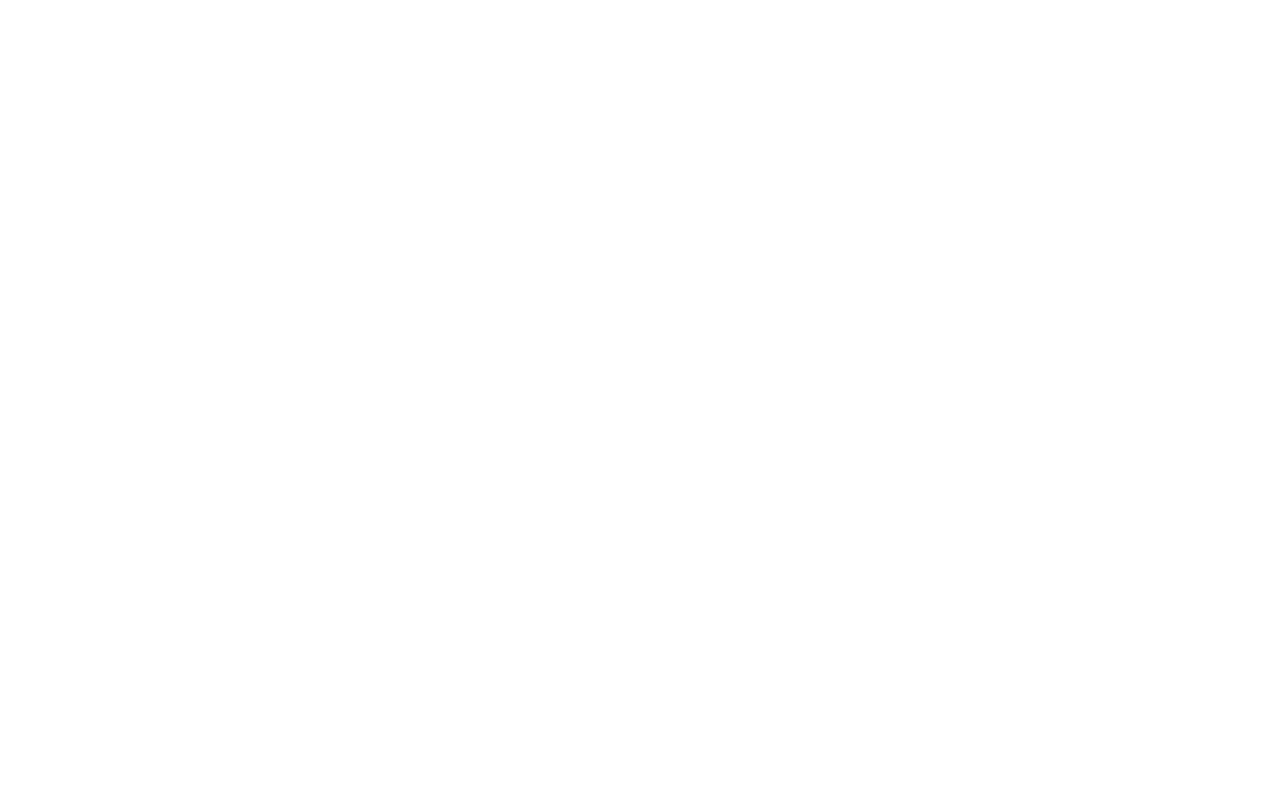
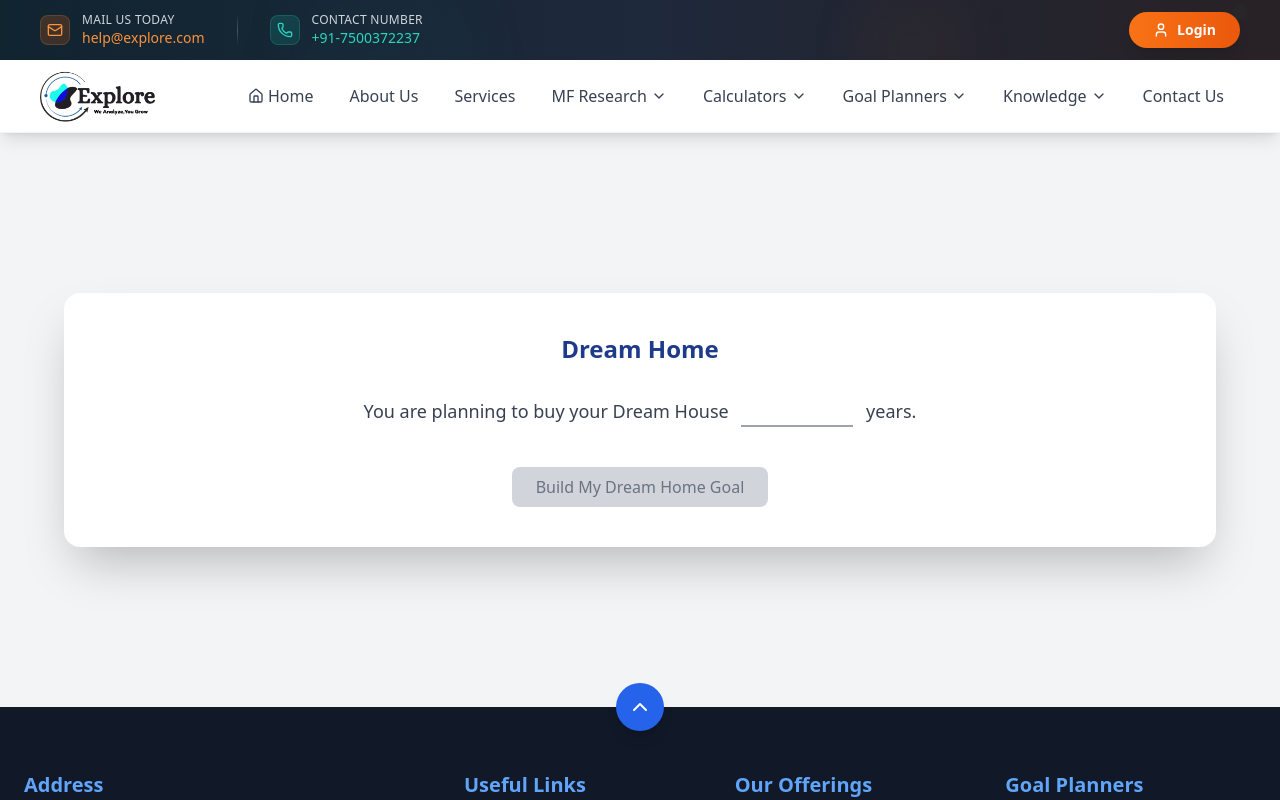
Before and after one commit to Krishyadav123/Explore-website, a React (Vite) app: page /goal/home in a window 1280 px wide. Before the commit this address had no page. Shown: the top 800 px of the page. Built offline with nearby package versions, Linux system fonts and the light colour scheme.

Commit message:
feat: Add DreamHome component and form for goal planning

```diff
--- /dev/null
+++ b/src/pages/GoalPlanners/DreamHome/Components/DreamHomeForm.jsx
@@ -0,0 +1,147 @@
+import React, { useState } from "react";
+import { motion, AnimatePresence } from "framer-motion";
+
+const DreamHomeForm = () => {
+  const [form, setForm] = useState({
+    years: "",
+    cost: "",
+    inflation: "",
+    goalName: "",
+    risk: "",
+  });
+
+  const handleChange = (e) => {
+    setForm({ ...form, [e.target.name]: e.target.value });
+  };
+
+  // ✅ Check if all fields are filled
+  const isFormComplete =
+    form.years && form.cost && form.inflation && form.goalName;
+
+  return (
+    <div className="bg-gray-100 py-40 flex items-center justify-center">
+      <div className="max-w-6xl w-full mx-auto p-10 bg-white shadow-2xl rounded-2xl">
+        <h2 className="text-2xl font-bold text-center text-blue-900 mb-8">
+          Dream Home
+        </h2>
+
+        <div className="space-y-8 text-center text-gray-700">
+          {/* Step 1 */}
+          <p className="text-lg">
+            You are planning to buy your Dream House{" "}
+            <input
+              type="number"
+              name="years"
+              value={form.years}
+              onChange={handleChange}
+              className="border-b-2 border-gray-400 focus:outline-none w-28 text-center mx-2"
+            />{" "}
+            years.
+          </p>
+
+          {/* Step 2 */}
+          <AnimatePresence>
+            {form.years && (
+              <motion.div
+                key="step2"
+                initial={{ opacity: 0, y: 20 }}
+                animate={{ opacity: 1, y: 0 }}
+                exit={{ opacity: 0, y: -20 }}
+                transition={{ duration: 0.5 }}
+              >
+                <p className="text-lg">
+                  The cost of this House would be around ₹{" "}
+                  <input
+                    type="number"
+                    name="cost"
+                    value={form.cost}
+                    onChange={handleChange}
+                    className="border-b-2 border-gray-400 focus:outline-none w-28 text-center mx-2"
+                  />{" "}
+                  in today's value.
+                </p>
+              </motion.div>
+            )}
+          </AnimatePresence>
+
+          {/* Step 3 */}
+          <AnimatePresence>
+            {form.cost && (
+              <motion.div
+                key="step3"
+                initial={{ opacity: 0, y: 20 }}
+                animate={{ opacity: 1, y: 0 }}
+                exit={{ opacity: 0, y: -20 }}
+                transition={{ duration: 0.5 }}
+              >
+                <p className="text-lg">
+                  You assume the inflation to be{" "}
+                  <input
+                    type="number"
+                    name="inflation"
+                    value={form.inflation}
+                    onChange={handleChange}
+                    className="border-b-2 border-gray-400 focus:outline-none w-24 text-center mx-2"
+                  />{" "}
+                  % and You would like to name this goal as{" "}
+                  <input
+                    type="text"
+                    name="goalName"
+                    value={form.goalName}
+                    onChange={handleChange}
+                    className="border-b-2 border-gray-400 focus:outline-none w-32 text-center mx-2"
+                  />
+                </p>
+              </motion.div>
+            )}
+          </AnimatePresence>
+
+          {/* Step 4 */}
+          <AnimatePresence>
+            {form.inflation && form.goalName && (
+              <motion.div
+                key="step4"
+                initial={{ opacity: 0, y: 20 }}
+                animate={{ opacity: 1, y: 0 }}
+                exit={{ opacity: 0, y: -20 }}
+                transition={{ duration: 0.5 }}
+              >
+                <p className="text-lg">
+                  You can take{" "}
+                  <select
+                    name="risk"
+                    value={form.risk}
+                    onChange={handleChange}
+                    className="border-b-2 border-gray-400 focus:outline-none mx-2 px-5"
+                  >
+                    {/* <option value="">Select</option> */}
+                    <option value="Conservative">Conservative</option>
+                    <option value="Moderate">Moderate</option>
+                    <option value="Aggressive">Aggressive</option>
+                  </select>{" "}
+                  risk with your investments.
+                </p>
+              </motion.div>
+            )}
+          </AnimatePresence>
+        </div>
+
+        {/* ✅ Final Button (always visible, but disabled until complete) */}
+        <div className="pt-10 text-center">
+          <button
+            disabled={!isFormComplete}
+            className={`px-6 py-2 rounded-lg transition ${
+              isFormComplete
+                ? "bg-orange-500 text-white hover:bg-orange-600"
+                : "bg-gray-300 text-gray-500 cursor-not-allowed"
+            }`}
+          >
+            Build My Dream Home Goal
+          </button>
+        </div>
+      </div>
+    </div>
+  );
+};
+
+export default DreamHomeForm;
--- /dev/null
+++ b/src/pages/GoalPlanners/DreamHome/DreamHome.jsx
@@ -0,0 +1,16 @@
+import Footer from '@/component/Footer'
+import Navbar from '@/component/Navbar'
+import React from 'react'
+import DreamHomeForm from './Components/DreamHomeForm'
+
+const DreamHome = () => {
+  return (
+    <div>
+        <Navbar/>
+        <DreamHomeForm/>
+        <Footer/>
+    </div>
+  )
+}
+
+export default DreamHome
--- a/src/routes/routes.jsx
+++ b/src/routes/routes.jsx
@@ -2,6 +2,7 @@
 import Blog from '@/pages/Blog/Blog'
 import Carousel from '@/pages/Carousel'
 import Contact from '@/pages/Contact/Contact'
+import DreamHome from '@/pages/GoalPlanners/DreamHome/DreamHome'
 import Home from '@/pages/Home/Home'
 import TanStackTableExample from '@/pages/Mutual Funds/Components/TanStackTableExample'
 import MutualFund from '@/pages/Mutual Funds/MutualFund'
@@ -20,6 +21,7 @@
         <Route path="/mutual-funds" element={<MutualFund />} />
         <Route path="/blogs" element={<Blog />} />
         <Route path="/privacy-policy" element={<PrivacyPolicy />} />
+        <Route path="/goal/home" element={<DreamHome />} />
         {/* <Route path="/demo" element={<Carousel />} /> */}
         <Route path="/contact" element={<Contact />} />
         {/* Add more routes as needed */}
```
